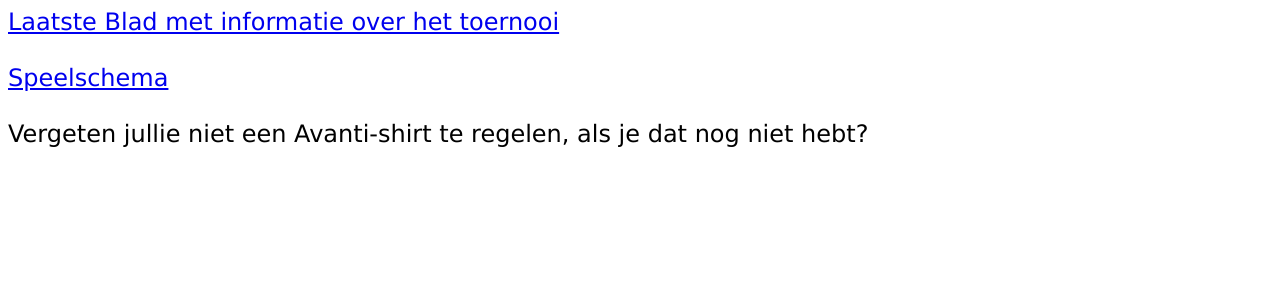
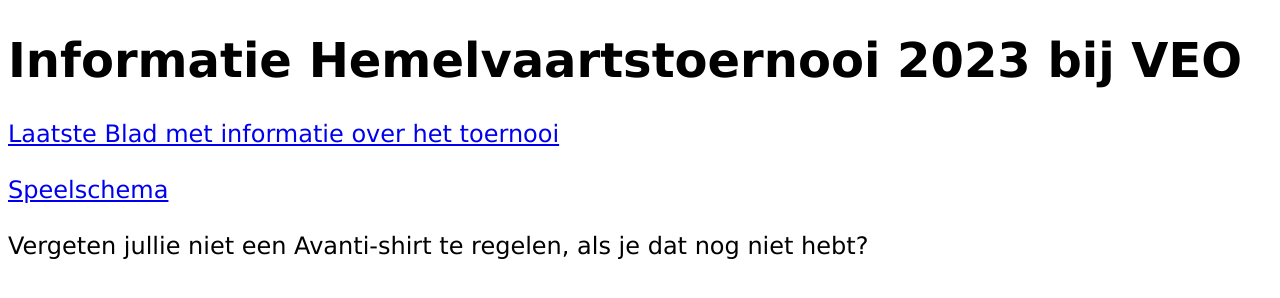
Before and after one commit to mdekok/mdekok.github.io, a plain HTML site: page index.html in a window 1280 px wide. Drawn offline with Linux system fonts and the light colour scheme.

Commit message:
Update index.html

```diff
--- a/index.html
+++ b/index.html
@@ -7,6 +7,8 @@
     <meta http-equiv="Expires" content="0" />
   </head>
   <body style="font-family:verdana;font-size:1.5em">
+    <h1>Informatie Hemelvaartstoernooi 2023 bij VEO</h1>
+
     <div>
       <a href="https://avantikorfbal.nl/wp-content/uploads/2023/05/Het-Blad-nr-39-van-zondag-14-mei-2023.pdf">Laatste Blad met informatie over het toernooi</a>
     </div>
```
